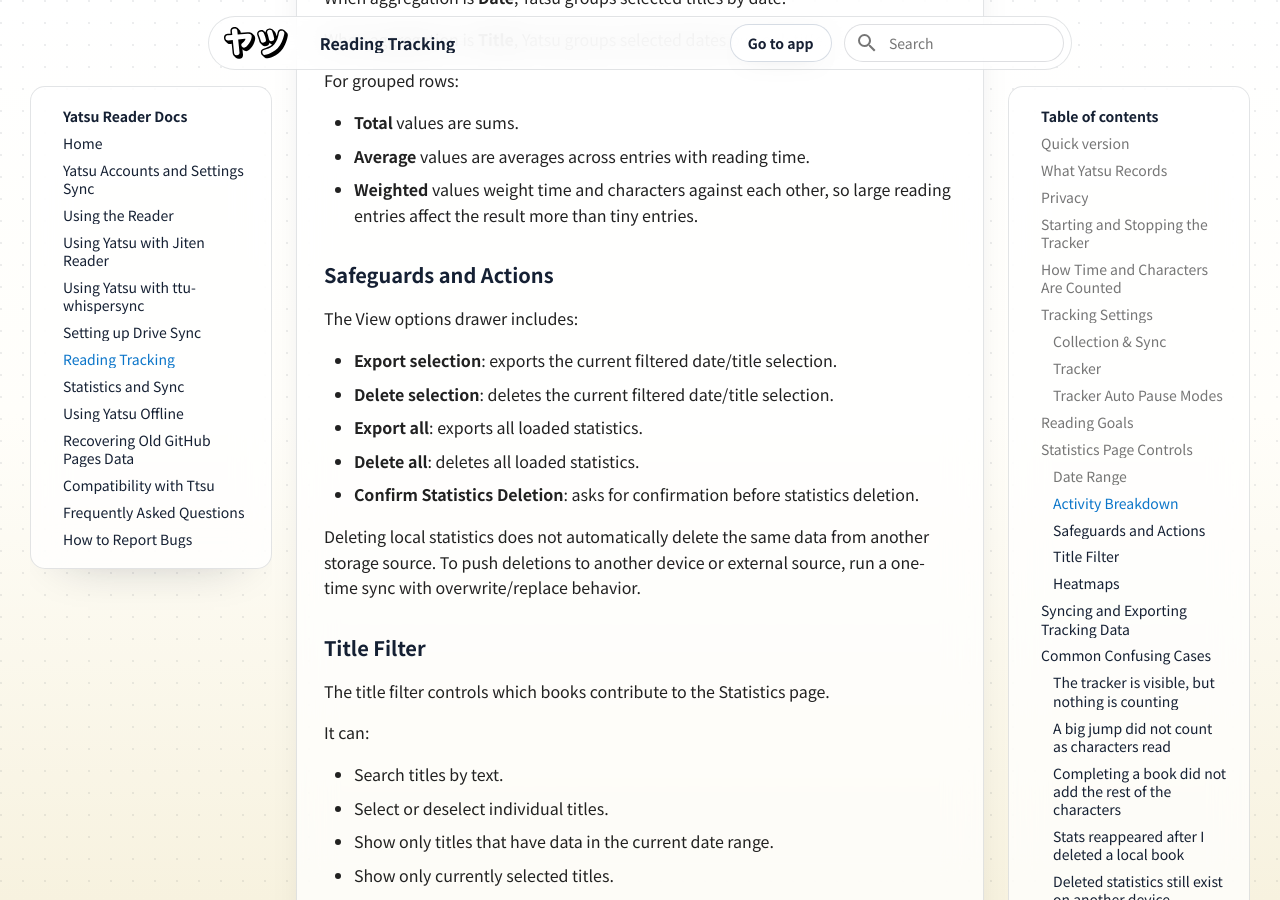
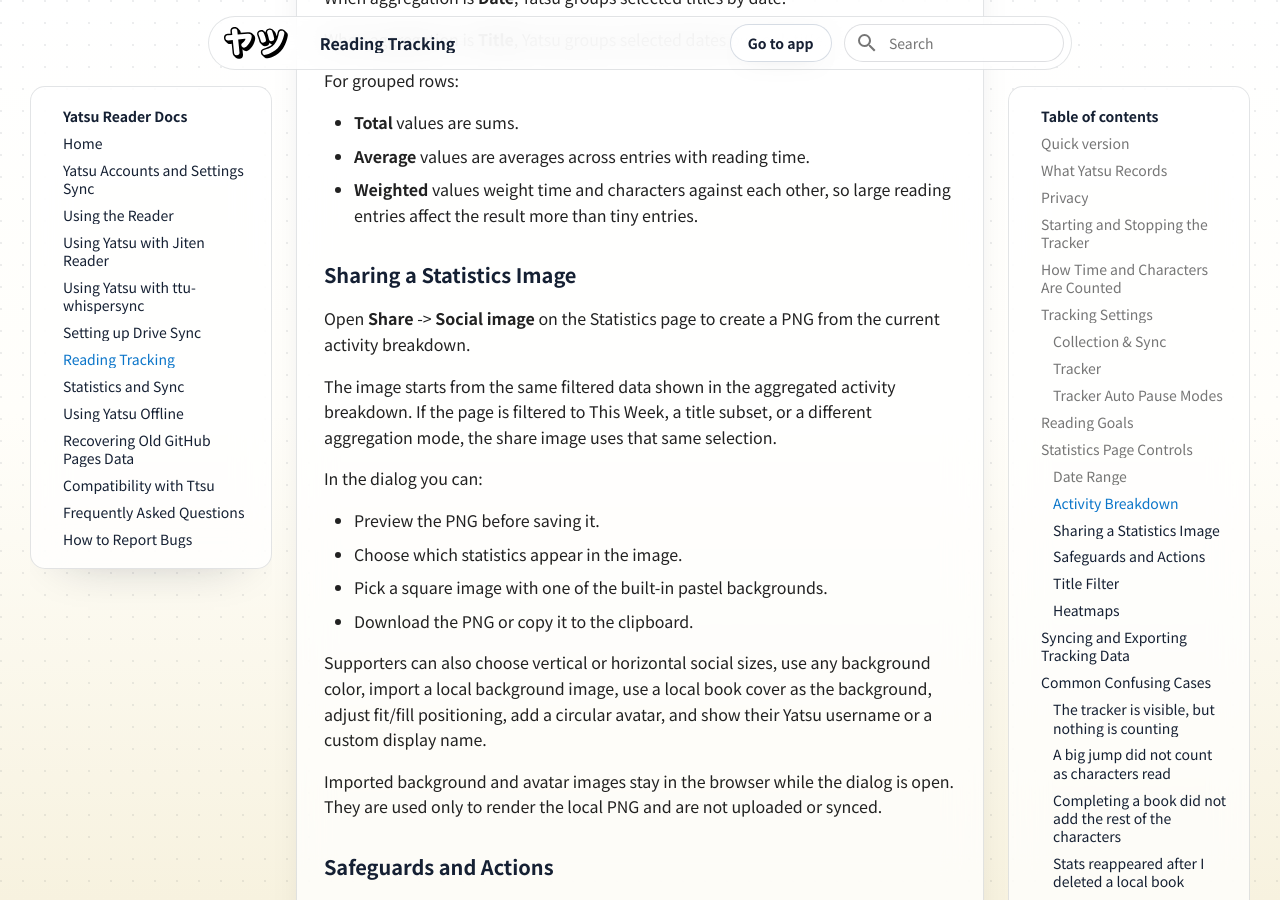
Before and after one commit to ytrms/yatsu-reader-docs, an MkDocs documentation site: the page built from docs/reading-tracking.md, in a window 1280 px wide and 900 px high, scrolled down 7538 px. Built offline with MkDocs 1.6.1 and Material for MkDocs 9.7.7, drawn with Linux system fonts in a browser that asks for light colours.

Commit message:
docs: document reader language and social images

```diff
--- a/docs/reading-tracking.md
+++ b/docs/reading-tracking.md
@@ -205,6 +205,23 @@ For grouped rows:
 - **Average** values are averages across entries with reading time.
 - **Weighted** values weight time and characters against each other, so large reading entries affect the result more than tiny entries.
 
+### Sharing a Statistics Image
+
+Open **Share** -> **Social image** on the Statistics page to create a PNG from the current activity breakdown.
+
+The image starts from the same filtered data shown in the aggregated activity breakdown. If the page is filtered to This Week, a title subset, or a different aggregation mode, the share image uses that same selection.
+
+In the dialog you can:
+
+- Preview the PNG before saving it.
+- Choose which statistics appear in the image.
+- Pick a square image with one of the built-in pastel backgrounds.
+- Download the PNG or copy it to the clipboard.
+
+Supporters can also choose vertical or horizontal social sizes, use any background color, import a local background image, use a local book cover as the background, adjust fit/fill positioning, add a circular avatar, and show their Yatsu username or a custom display name.
+
+Imported background and avatar images stay in the browser while the dialog is open. They are used only to render the local PNG and are not uploaded or synced.
+
 ### Safeguards and Actions
 
 The View options drawer includes:
```
Also changed, not shown: docs/reader.md (+3 -0 lines).
